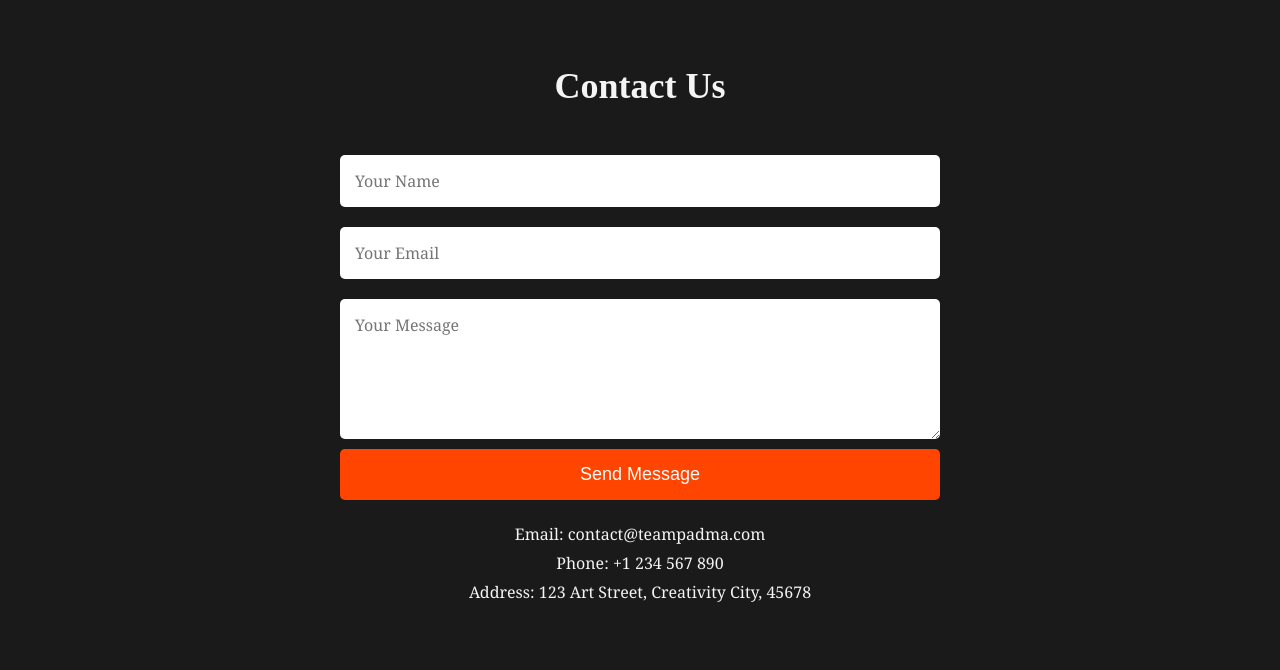
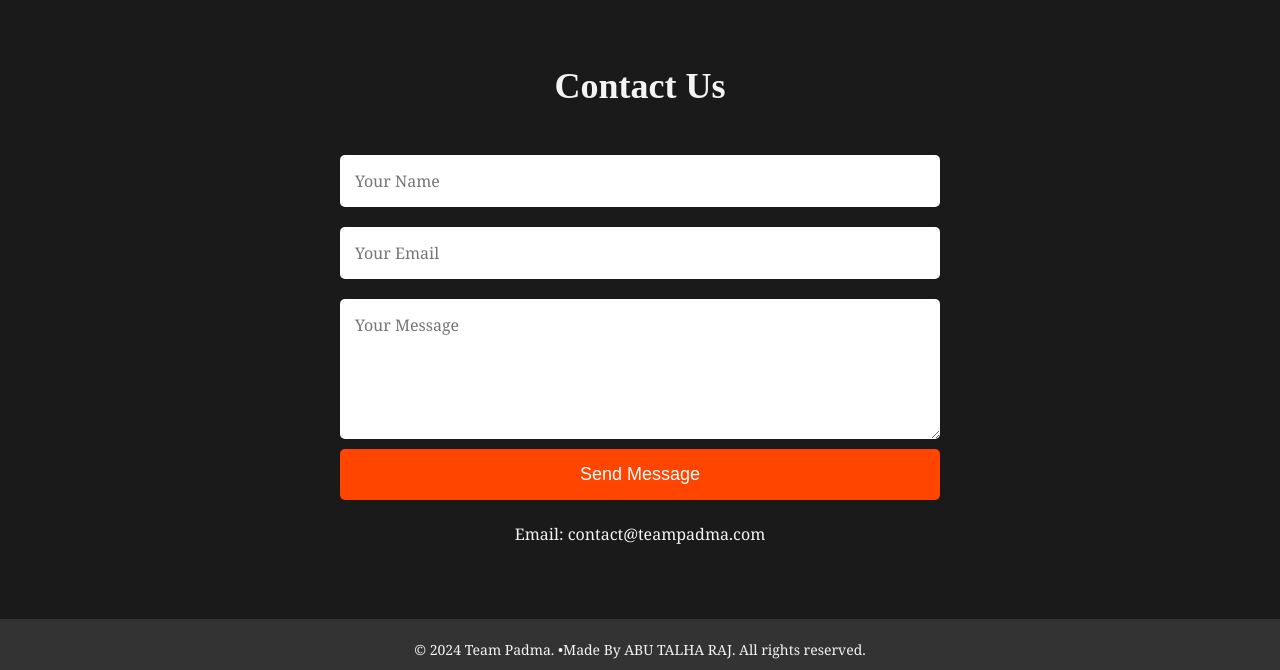
Before and after one commit to Talha-07-live/Team-padma-official, a plain HTML site: page index.html in a window 1280 px wide. Shown: the part 1838-2508 px from the top of the page. Drawn offline with Linux system fonts and the light colour scheme.

Commit message:
Update index.html

```diff
--- a/index.html
+++ b/index.html
@@ -302,13 +302,13 @@
         </form>
         <div class="contact-info">
             <p>Email: contact@teampadma.com</p>
-            <p>Phone: +1 234 567 890</p>
-            <p>Address: 123 Art Street, Creativity City, 45678</p>
+            <p></p>
+            <p></p>
         </div>
     </section>
 
     <footer>
-        <p>&copy; 2024 Team Padma. All rights reserved. <a href="https://www.facebook.com/TeamPadma" target="_blank">Facebook</a></p>
+        <p>&copy; 2024 Team Padma. •Made By ABU TALHA RAJ. All rights reserved.
         <div class="social-icons">
             <a href="https://www.facebook.com/TeamPadma" target="_blank">
                 <img src="https://s11.gifyu.com/images/SoOad.jpg" alt="Facebook">
```
